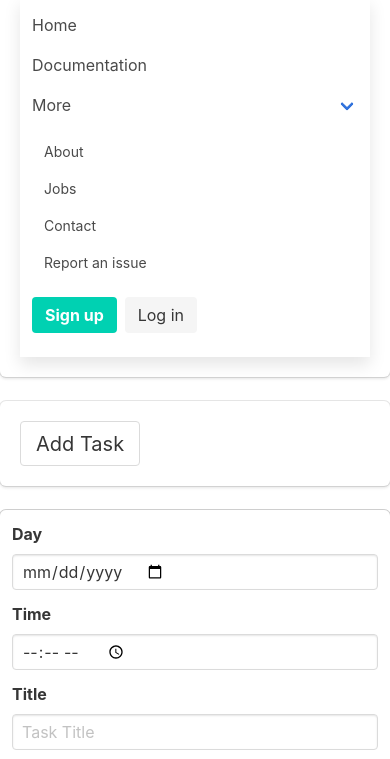
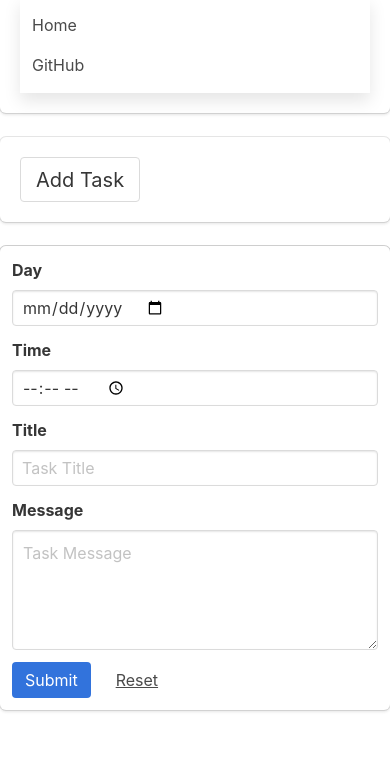
Before and after one commit to Fuchsoria/monthlyPlanner, a website built with Parcel: page src/index.html in a window 390 px wide. Both pictures are taken after a click on the button "menu". Shown: the part 75-834 px from the top of the page. Built offline with nearby package versions, Linux system fonts and the light colour scheme.

Commit message:
Add links in navbar

```diff
--- a/src/assets/scripts/index.js
+++ b/src/assets/scripts/index.js
@@ -110,39 +110,39 @@ const scheduleApp = {
       taskDay: '2019-08-15',
       taskId: 1,
       taskTime: '01:01',
-      taskTitle: 'lul',
-      taskMsg: 'lul',
+      taskTitle: 'First',
+      taskMsg: 'First',
     }, {
       taskDay: '2019-08-15',
       taskId: 2,
       taskTime: '02:02',
-      taskTitle: 'kek',
-      taskMsg: 'kek'
+      taskTitle: 'Second',
+      taskMsg: 'Second'
     }, {
       taskDay: '2019-08-15',
       taskId: 3,
       taskTime: '00:00',
-      taskTitle: 'azaza',
-      taskMsg: 'azaza'
+      taskTitle: 'Third',
+      taskMsg: 'Third'
     }],
     '2019-08-31': [{
       taskDay: '2019-08-31',
       taskId: 4,
       taskTime: '05:05',
-      taskTitle: 'lul5',
-      taskMsg: 'lul5'
+      taskTitle: 'First2',
+      taskMsg: 'First2'
     }, {
       taskDay: '2019-08-31',
       taskId: 5,
       taskTime: '06:06',
-      taskTitle: 'kek6',
-      taskMsg: 'kek6'
+      taskTitle: 'Second2',
+      taskMsg: 'Second2'
     }, {
       taskDay: '2019-08-31',
       taskId: 6,
       taskTime: '07:07',
-      taskTitle: 'azaza7',
-      taskMsg: 'azaza7'
+      taskTitle: 'Third3',
+      taskMsg: 'Third3'
     }],
   },
   elements: {
--- a/src/index.html
+++ b/src/index.html
@@ -14,7 +14,7 @@
   <div class="container">
     <nav class="box navbar" role="navigation" aria-label="main navigation">
       <div class="navbar-brand">
-        <a class="navbar-item navbar__logo" href="/">
+        <a class="navbar-item navbar__logo" href="#">
           Schedule
         </a>
 
@@ -28,15 +28,15 @@
 
       <div id="navbarSchedule" class="navbar-menu">
         <div class="navbar-start">
-          <a class="navbar-item">
+          <a href="#" class="navbar-item">
             Home
           </a>
 
-          <a class="navbar-item">
-            Documentation
+          <a href="https://github.com/SehenQQ/alternativeSchedule" target="_blank" class="navbar-item">
+            GitHub
           </a>
 
-          <div class="navbar-item has-dropdown is-hoverable">
+          <!-- <div class="navbar-item has-dropdown is-hoverable">
             <a class="navbar-link">
               More
             </a>
@@ -56,11 +56,11 @@
                 Report an issue
               </a>
             </div>
-          </div>
+          </div> -->
         </div>
 
         <div class="navbar-end">
-          <div class="navbar-item">
+          <!-- <div class="navbar-item">
             <div class="buttons">
               <a class="button is-primary">
                 <strong>Sign up</strong>
@@ -69,7 +69,7 @@
                 Log in
               </a>
             </div>
-          </div>
+          </div> -->
         </div>
       </div>
     </nav>
```
Also changed, not shown: public/index.html (+1 -1 lines), dist/index.html, 10 other files.
